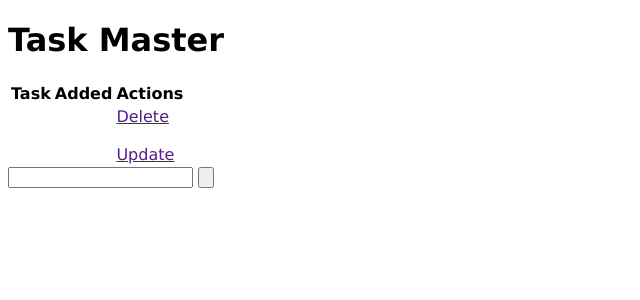
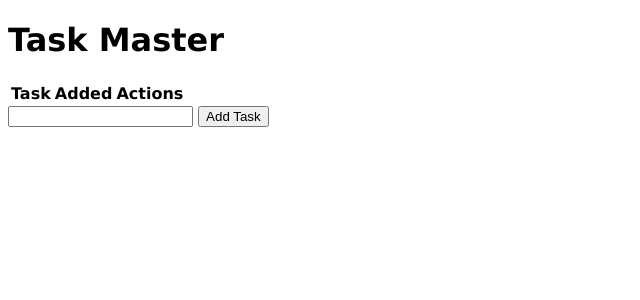
Before and after one commit to KvModi/TaskList, a Flask app: page / in a window 1280 px wide. Shown: the top 300 px of the page, without its empty margins (0-640 px from the left). Run offline with Flask 3, Linux system fonts and the light colour scheme; lists and menus that the app fills with data are empty.

Commit message:
Create a task in task list

```diff
--- a/app.py
+++ b/app.py
@@ -1,6 +1,7 @@
 from flask import Flask, render_template, url_for, request, redirect
 from flask_sqlalchemy import SQLAlchemy
 from datetime import datetime
+
 
 # relative path - ///
 # absolute path - ////
@@ -21,7 +22,19 @@ with app.app_context():
 
 @app.route('/', methods=['POST','GET'])
 def index():
-    return render_template('index.html')
+    if  request.method == "POST":
+        task_content = request.form['content']
+        new_task= Todo(content=task_content)
+        try:
+             db.session.add(new_task)
+             db.session.commit()
+             return redirect('/')
+        except:
+             return "Could not add the task"
+
+    else:
+        tasks = Todo.query.order_by(Todo.date_created).all()
+        return render_template('index.html', tasks = tasks)
 
 if __name__ == "__main__":
     app.run(debug=True)
--- a/templates/index.html
+++ b/templates/index.html
@@ -13,19 +13,21 @@
             <th>Added</th>
             <th>Actions</th>
         </tr>
+        {%for task in tasks %}
             <tr>
-            <td></td>
-            <td></td>
+                <td>{{task.content}}</td>
+                <td>{{task.date_created.date()}}</td>
                 <td>
                     <a href="">Delete</a>
-                <br><br>
+                    <br>
                     <a href="">Update</a>
                 </td>
             </tr>
+        {% endfor %}
     </table>
     <form action='/' method='POST'>
         <input type = "test" name= "content" id="content">
-        <input type = "submit" value - "Add Task">
+        <input type = "submit" value = "Add Task">
     </form>
 </div>
 {% endblock %}
```
Lines whose indentation alone changed are shown as unchanged.
